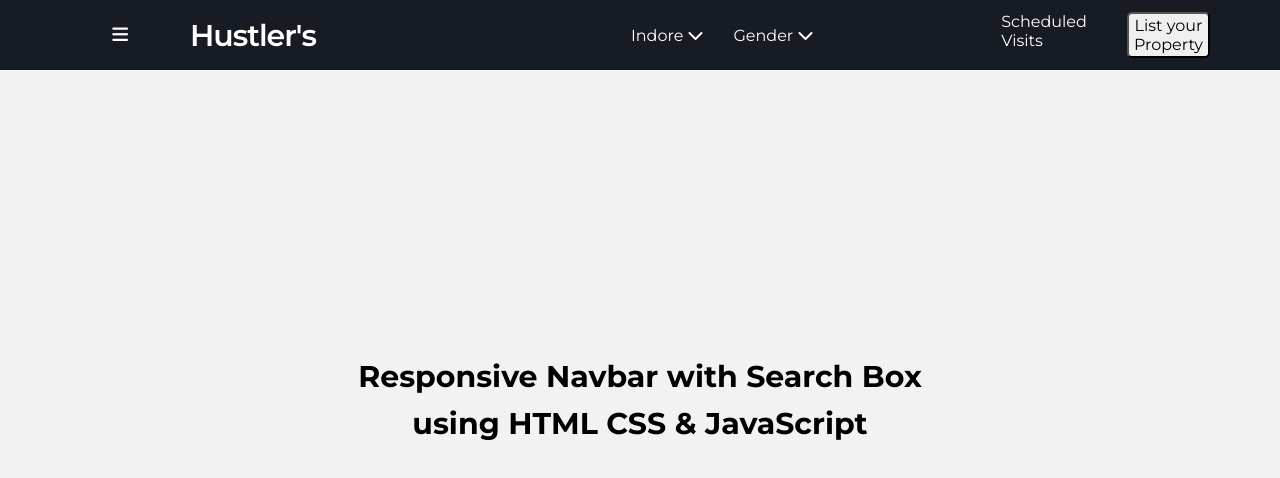
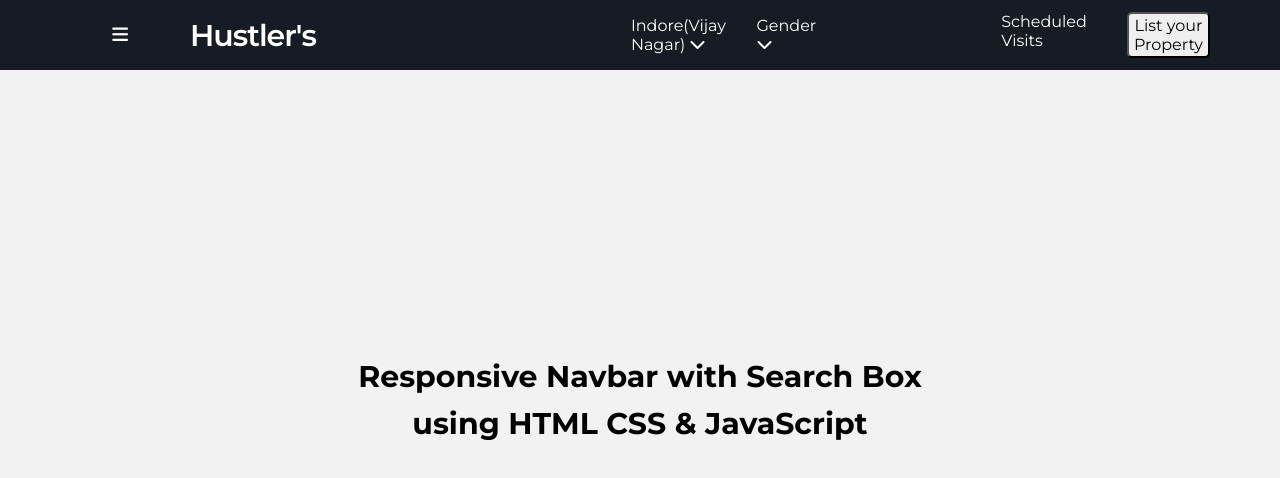
Before and after one commit to Bawal008/kk, a plain HTML site: page index.html in a window 1280 px wide. Drawn offline with Linux system fonts and the light colour scheme.

Commit message:
3rd commit here

```diff
--- a/index.html
+++ b/index.html
@@ -22,7 +22,7 @@
             Hustler's
         </div>
         <div class="nav-items">
-            <li><a href="#">Indore <i class="fa-solid fa-chevron-down"></i></a></li>
+            <li><a href="#">Indore(Vijay Nagar) <i class="fa-solid fa-chevron-down"></i></a></li>
             <li><a href="#">Gender <i class="fa-solid fa-chevron-down"></i></a></li>
         </div>
 
```
